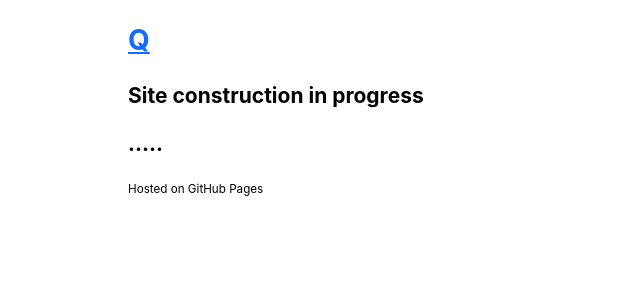
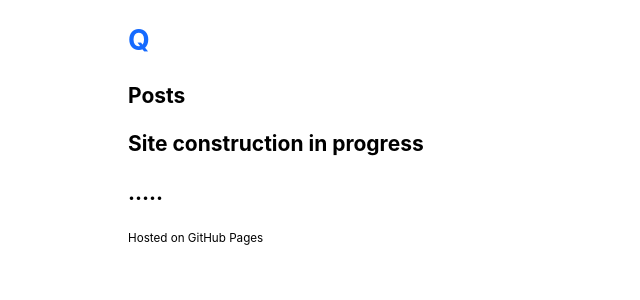
Before and after one commit to marc-q/marc-q.github.io, a Jekyll site: the page built from index.md, in a window 1280 px wide. Shown: the top 300 px of the page, without its empty margins (0-640 px from the left). Built offline with Jekyll 4.4.1, drawn with Linux system fonts in a browser that asks for light colours; our own code applies the rules of GitHub Pages for plain Markdown files; the repository's description, which GitHub fills in, is left out.

Commit message:
Wip (#6)
* Update style.css

* Will be a wiki page

* Create home.html

* Create index.md

```diff
--- /dev/null
+++ b/_layouts/home.html
@@ -0,0 +1,22 @@
+---
+layout: default
+---
+
+<div class="home">
+
+  <h1 class="page-heading">Posts</h1>
+
+  {{ content }}
+
+  <ul class="post-list">
+    {% for post in site.posts %}
+      <li>
+        <span class="post-meta">{{ post.date | date: "%b %-d, %Y" }}</span>
+
+        <h2>
+          <a class="post-link" href="{{ post.url | relative_url }}">{{ post.title | escape }}</a>
+        </h2>
+      </li>
+    {% endfor %}
+  </ul>
+</div>
--- a/assets/css/style.css
+++ b/assets/css/style.css
@@ -14,6 +14,11 @@ body
 a
 {
 	color: #156aff;
+}
+
+a#home
+{
+	text-decoration: none;
 }
 
 blockquote, pre
```
Also changed, not shown: _layouts/wiki_home.html (added, +16 -0 lines), index.md (added, +6 -0 lines).
